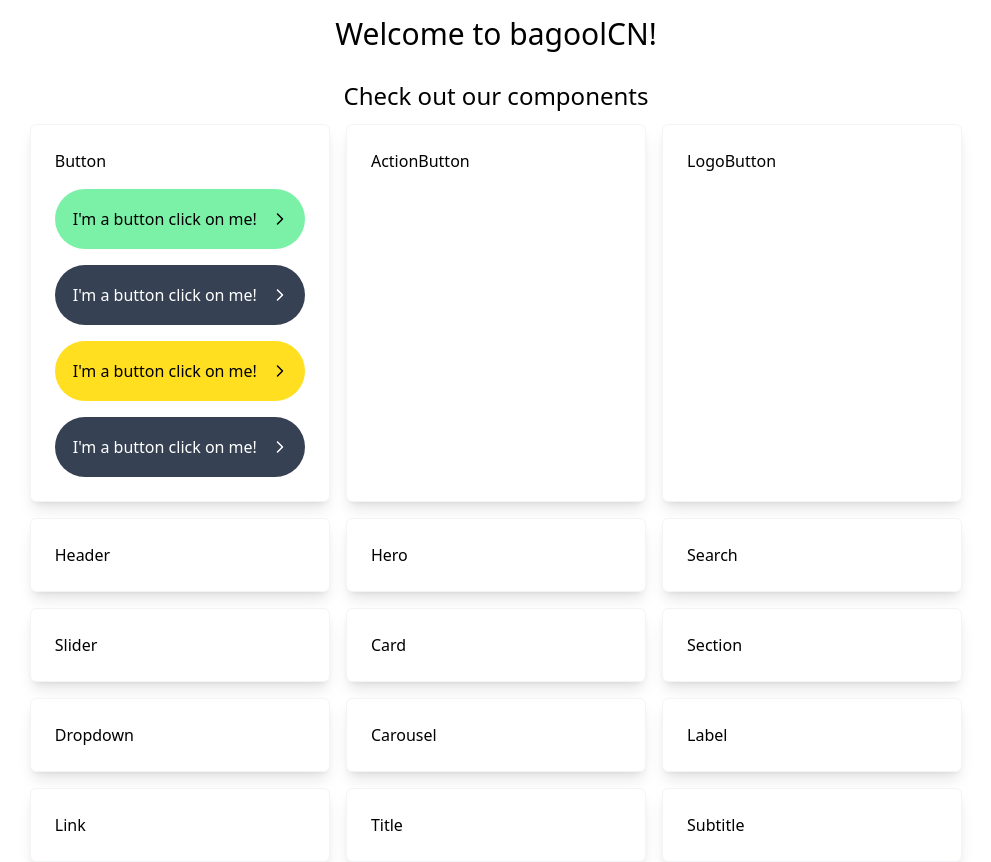
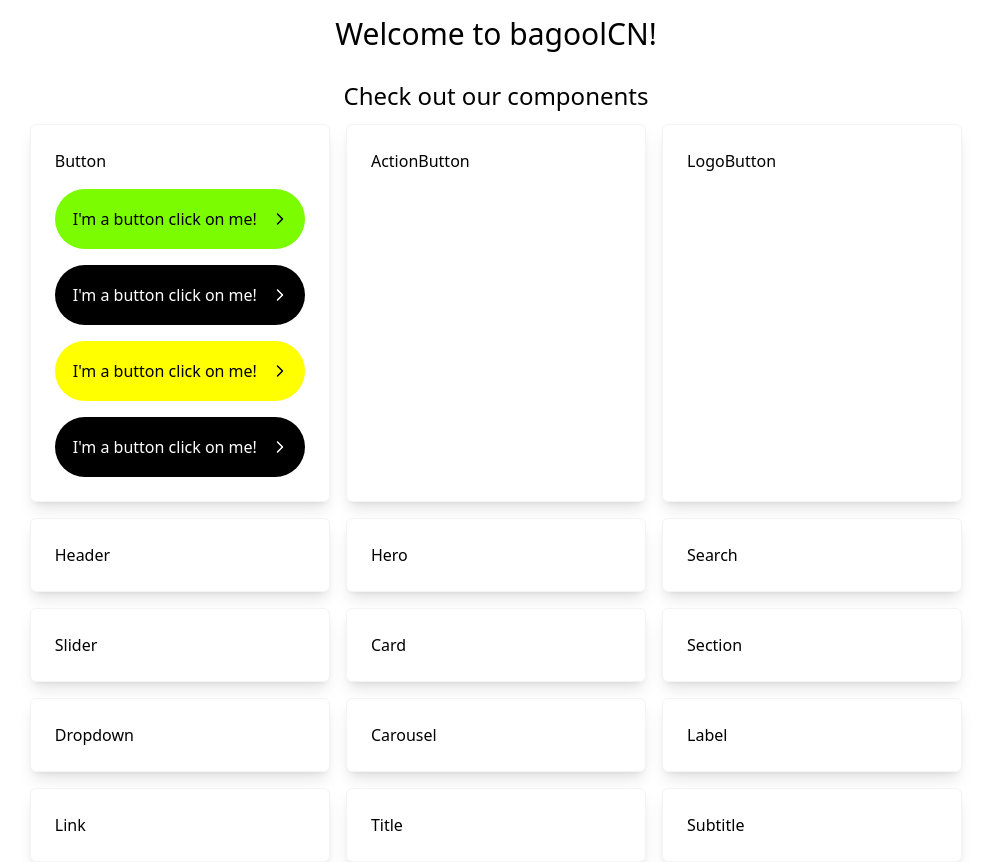
Before and after one commit to bcatalfo/bagoolCN, a React (Vite) app: page / in a window 1280 px wide. Shown: the whole page, without its empty margins (144-1135 px from the left). Built offline with nearby package versions, Linux system fonts and the light colour scheme.

Commit message:
Styled the background and border colors with CSS variables.

```diff
--- a/src/App.tsx
+++ b/src/App.tsx
@@ -10,7 +10,7 @@ export default function App() {
       <div className="grid gird-cols-1 lg:grid-cols-3 gap-4">
         <Card>
           <Title> Button </Title>
-          <Button backgroundColor="green" borderColor="black">
+          <Button backgroundColor="lawngreen" borderColor="black">
             I'm a button click on me!
           </Button>
           <Button
@@ -25,7 +25,7 @@ export default function App() {
           </Button>
           <Button
             backgroundColor="black"
-            borderColor="purple"
+            borderColor="magenta"
             textColor="white"
           >
             I'm a button click on me!
--- a/src/button.css
+++ b/src/button.css
@@ -2,41 +2,18 @@ a {
   --outer-radius: 9999px;
   --border-size: 2px;
   --inner-radius: calc(var(--outer-radius) - var(--border-size));
+  background-color: var(--background-color);
   background-image: conic-gradient(
     from var(--angle) at 0.5rem 150%,
     transparent,
     transparent 25%,
-    black 25%,
-    black 75%,
+    var(--border-color) 25%,
+    var(--border-color) 75%,
     transparent 75%,
     transparent
   );
   border-radius: var(--outer-radius);
   padding: var(--border-size);
-}
-
-a.border-orange {
-  background-image: conic-gradient(
-    from var(--angle) at 0.5rem 150%,
-    transparent,
-    transparent 25%,
-    oklch(0.769 0.188 70.08) 25%,
-    oklch(0.769 0.188 70.08) 75%,
-    transparent 75%,
-    transparent
-  );
-}
-
-a.border-purple {
-  background-image: conic-gradient(
-    from var(--angle) at 0.5rem 150%,
-    transparent,
-    transparent 25%,
-    oklch(0.627 0.265 303.9) 25%,
-    oklch(0.627 0.265 303.9) 75%,
-    transparent 75%,
-    transparent
-  );
 }
 
 a:hover {
@@ -45,6 +22,7 @@ a:hover {
 
 a > div {
   border-radius: var(--inner-radius);
+  background-color: var(--background-color);
 }
 
 @keyframes halfBorderSpin {
--- a/src/button.tsx
+++ b/src/button.tsx
@@ -14,22 +14,16 @@ export default function Button({
 }) {
   return (
     <a
-      className={cn(
-        "w-full rounded-full hover:bg-transparent",
+      className={cn("w-full rounded-full hover:bg-transparent")}
+      style={
         {
-          "bg-green-300": backgroundColor == "green",
-        },
-        { "bg-yellow-300": backgroundColor == "yellow" },
-        { "bg-gray-700": backgroundColor == "black" },
-        { "border-orange": borderColor == "orange" },
-        { "border-purple": borderColor == "purple" }
-      )}
+          "--border-color": borderColor,
+          "--background-color": backgroundColor,
+        } as React.CSSProperties
+      }
     >
       <div
         className={cn(
-          { "bg-green-300": backgroundColor == "green" },
-          { "bg-yellow-300": backgroundColor == "yellow" },
-          { "bg-gray-700": backgroundColor == "black" },
           "flex items-center gap-4",
           "text-balance",
           "py-4 px-4",
```
